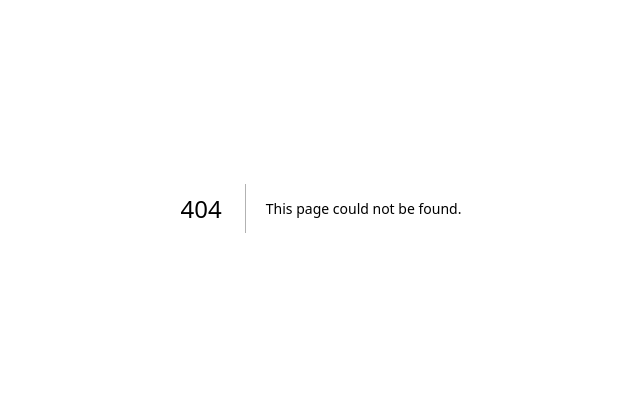
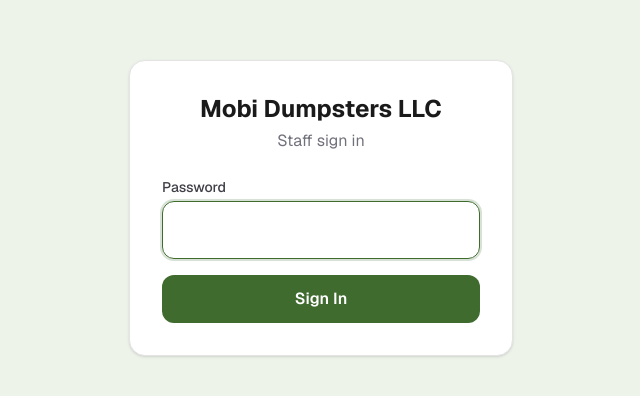
Before and after one commit to mobidumpster1/mobi-dumpsters-app, a Next.js app: page /login in a window 1280 px wide. Before the commit this address had no page. Shown: the part 192-588 px from the top of the page, without its empty margins (319-959 px from the left). Built offline with nearby package versions, Linux system fonts and the light colour scheme.

Commit message:
Add staff login and protect internal pages, keeping booking/agreement pages public

```diff
--- /dev/null
+++ b/src/app/login/actions.ts
@@ -0,0 +1,26 @@
+"use server";
+
+import { cookies } from "next/headers";
+import { redirect } from "next/navigation";
+import { str } from "@/lib/formData";
+import { checkPassword, sessionToken, SESSION_COOKIE } from "@/lib/auth";
+
+export async function login(formData: FormData) {
+  const password = str(formData, "password");
+  const from = str(formData, "from");
+
+  if (!password || !checkPassword(password)) {
+    redirect(`/login?error=1${from ? `&from=${encodeURIComponent(from)}` : ""}`);
+  }
+
+  const cookieStore = await cookies();
+  cookieStore.set(SESSION_COOKIE, sessionToken(), {
+    httpOnly: true,
+    secure: process.env.NODE_ENV === "production",
+    sameSite: "lax",
+    path: "/",
+    maxAge: 60 * 60 * 24 * 30, // 30 days
+  });
+
+  redirect(from && from.startsWith("/") ? from : "/");
+}
--- /dev/null
+++ b/src/app/login/page.tsx
@@ -0,0 +1,48 @@
+import { branding } from "@/lib/branding";
+import { Field, inputClass } from "@/components/Field";
+import { login } from "./actions";
+
+export default async function LoginPage({
+  searchParams,
+}: {
+  searchParams: Promise<{ from?: string; error?: string }>;
+}) {
+  const { from, error } = await searchParams;
+
+  return (
+    <div className="flex min-h-screen items-center justify-center bg-brand-light px-4">
+      <div className="w-full max-w-sm rounded-2xl border border-zinc-200 bg-white p-8 shadow-sm">
+        <h1 className="text-center text-2xl font-bold text-ink">
+          {branding.businessName}
+        </h1>
+        <p className="mt-1 text-center text-zinc-500">Staff sign in</p>
+
+        {error && (
+          <p className="mt-4 rounded-xl bg-red-50 px-4 py-3 text-sm text-red-700">
+            Incorrect password. Try again.
+          </p>
+        )}
+
+        <form action={login} className="mt-6 flex flex-col gap-4">
+          {from && <input type="hidden" name="from" value={from} />}
+          <Field label="Password" htmlFor="password">
+            <input
+              id="password"
+              name="password"
+              type="password"
+              required
+              autoFocus
+              className={inputClass}
+            />
+          </Field>
+          <button
+            type="submit"
+            className="rounded-xl bg-brand px-5 py-3 text-base font-semibold text-white transition-colors hover:bg-brand-dark"
+          >
+            Sign In
+          </button>
+        </form>
+      </div>
+    </div>
+  );
+}
--- /dev/null
+++ b/src/lib/auth.ts
@@ -0,0 +1,16 @@
+import crypto from "crypto";
+
+export const SESSION_COOKIE = "mobi_session";
+
+// The cookie's value is derived from the shared password rather than being
+// the password itself, so it's never sitting in plain text in the browser.
+// Changing APP_PASSWORD automatically invalidates every existing session.
+export function sessionToken(): string {
+  const secret = process.env.APP_PASSWORD ?? "";
+  return crypto.createHmac("sha256", secret).update("authenticated").digest("hex");
+}
+
+export function checkPassword(input: string): boolean {
+  const expected = process.env.APP_PASSWORD ?? "";
+  return Boolean(expected) && input === expected;
+}
--- /dev/null
+++ b/src/proxy.ts
@@ -0,0 +1,32 @@
+import { NextResponse } from "next/server";
+import type { NextRequest } from "next/server";
+import { SESSION_COOKIE, sessionToken } from "@/lib/auth";
+
+// Public routes anyone can reach without logging in — the customer-facing
+// booking flow and agreement signing, plus the login page itself.
+const PUBLIC_PATHS = ["/login", "/book", "/agreement"];
+
+function isPublic(pathname: string) {
+  return PUBLIC_PATHS.some((p) => pathname === p || pathname.startsWith(`${p}/`));
+}
+
+export function proxy(request: NextRequest) {
+  const { pathname } = request.nextUrl;
+
+  if (isPublic(pathname)) {
+    return NextResponse.next();
+  }
+
+  const cookie = request.cookies.get(SESSION_COOKIE)?.value;
+  if (cookie && cookie === sessionToken()) {
+    return NextResponse.next();
+  }
+
+  const loginUrl = new URL("/login", request.url);
+  loginUrl.searchParams.set("from", pathname);
+  return NextResponse.redirect(loginUrl);
+}
+
+export const config = {
+  matcher: ["/((?!_next/static|_next/image|favicon.ico).*)"],
+};
```
